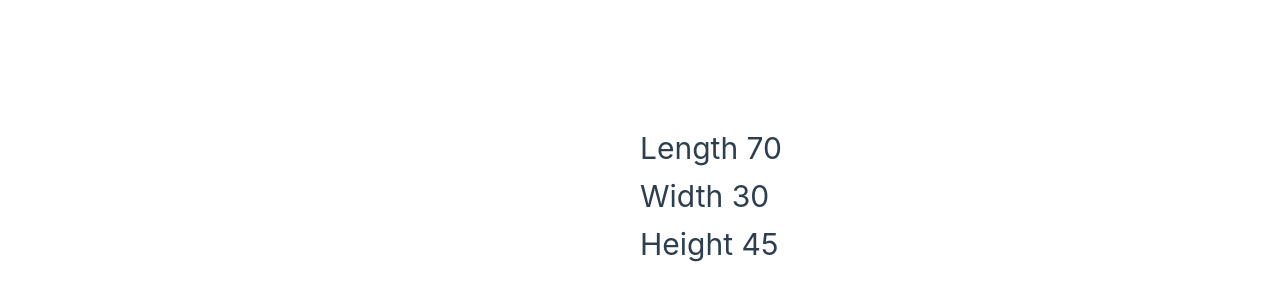
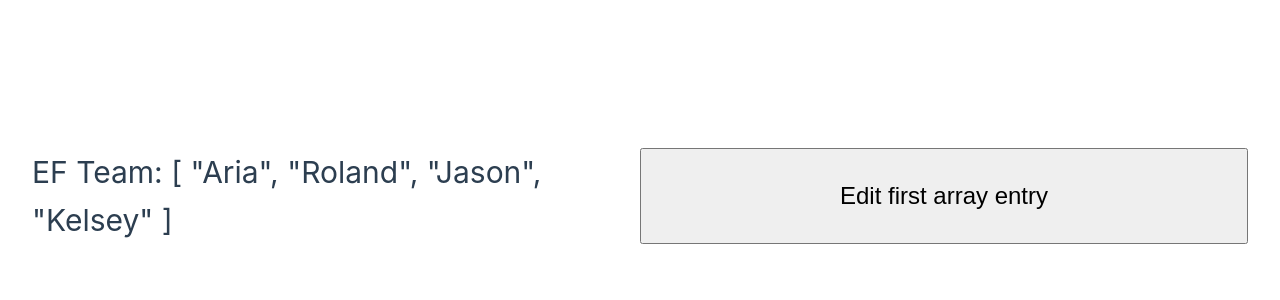
Before and after one commit to JasonXBOptel/vue_fullstack, a Vue app: page / in a window 1280 px wide. Shown: the part 204-504 px from the top of the page. Built offline with nearby package versions, Linux system fonts and the light colour scheme.

Commit message:
Array state updating

```diff
--- a/src/App.vue
+++ b/src/App.vue
@@ -1,19 +1,21 @@
 <script setup>
-import { reactive } from "vue";
-// Declare Initial State Value
-const dims = reactive({
-  length: 70,
-  width: 30,
-  height: 45,
-});
+import { ref, isProxy, toRaw } from "vue";
+
+const devs = ref(["Aria", "Roland", "Jason", "Kelsey"]);
+
+const editArray = function () {
+  // Edit state array
+  devs.value[0] = "Shiho";
+  // Access updated state data immediately afterwards
+  console.log(devs.value[0]);
+};
 </script>
 <template>
-  <h1>{{ countState }}</h1>
   <div>
-    <h1>Length {{ dims.length }}</h1>
-    <h1>Width {{ dims.width }}</h1>
-    <h1>Height {{ dims.height }}</h1>
+    <!-- We need to drill into our reactive object to access width and height -->
+    <h1>EF Team: {{ devs }}</h1>
   </div>
+  <button @click="editArray">Edit first array entry</button>
 </template>
 
 <style scoped>
@@ -21,4 +23,11 @@ div {
   display: flex;
   flex-direction: column;
 }
+section {
+  display: flex;
+  flex-direction: row;
+}
+button {
+  font-size: 1.5rem;
+}
 </style>
```
